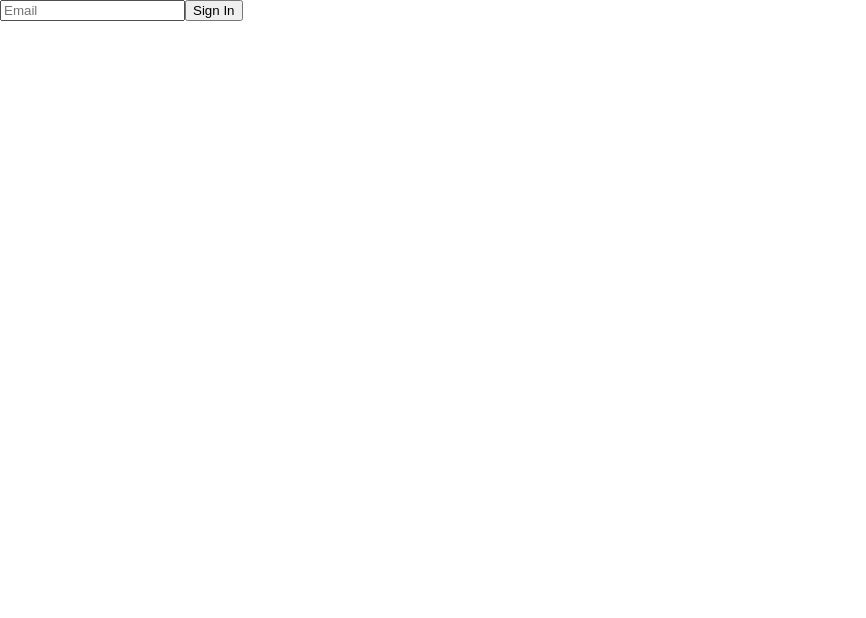
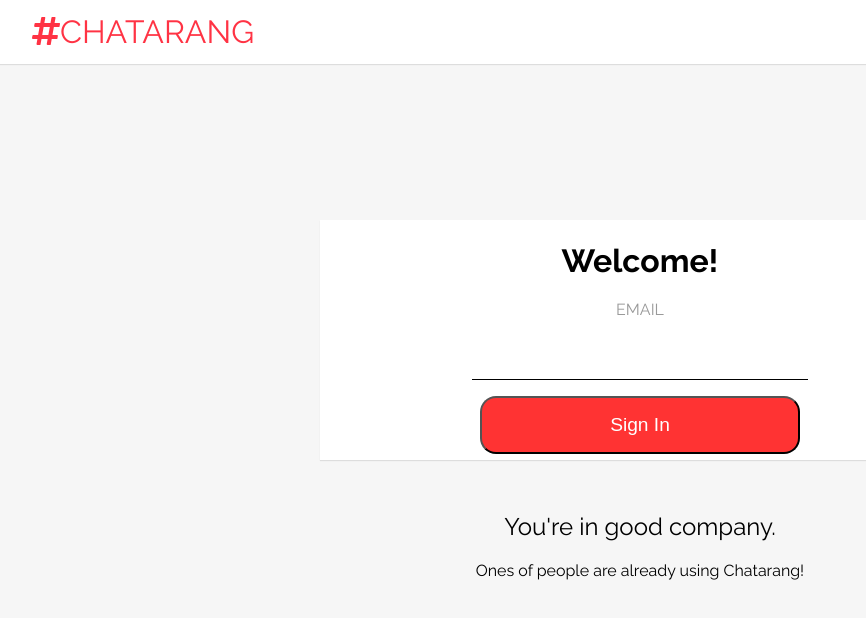
Before and after one commit to Rionna/chatarang, a React (Create React App) app: page / in a window 1280 px wide. Shown: the top 618 px of the page, without its empty margins (0-866 px from the left). Built offline with nearby package versions, Linux system fonts and the light colour scheme.

Commit message:
Style SignIn

```diff
--- a/src/SignIn.js
+++ b/src/SignIn.js
@@ -1,4 +1,5 @@
 import React, { Component } from 'react'
+import { StyleSheet, css } from 'aphrodite'
 
 class SignIn extends Component {
   state = {
@@ -20,20 +21,112 @@ class SignIn extends Component {
 
   render() {
     return (
-      <div className="SignIn">
-        <form onSubmit={this.handleSubmit}>
+      <div className={`SignIn ${css(styles.signIn)}`}>
+        <header className={css(styles.header)}>
+          <span className={css(styles.title)}>
+            <i className="fas fa-hashtag"></i>
+            Chatarang
+          </span>
+        </header>
+        <main className={css(styles.main)}>
+          <form
+            className={css(styles.form)}
+            onSubmit={this.handleSubmit}
+          >
+            <h1>Welcome!</h1>
+            <label htmlFor="email" className={css(styles.label)}>
+              Email
+            </label>
             <input
               type="email"
               name="email"
-            placeholder="Email"
-            value={this.state.email}
+              className={css(styles.input)}
               onChange={this.handleChange}
+              autoFocus
             />
-          <button type="submit">Sign In</button>
+            <button type="submit" className={css(styles.button)}>
+              Sign In
+            </button>
           </form>
+
+          <div className="blurb">
+            <h2 className={css(styles.h2)}>You're in good company.</h2>
+            <p>Ones of people are already using Chatarang!</p>
+          </div>
+        </main>
       </div>
     )
   }
 }
-
+const styles = StyleSheet.create({
+  signIn: {
+    display: 'flex',
+    flexDirection: 'column',
+    height: '100vh',
+    backgroundColor: '#f6f6f6',
+  },
+  header: {
+    backgroundColor: '#fff',
+    height: '4rem',
+    padding: '0 2rem',
+    margin: 0,
+    display: 'flex',
+    alignItems: 'center',
+    boxShadow: '0 1px 1px rgba(0,0,0,.1)',
+  },
+  title: {
+    color: '#ff3344',
+    fontWeight: 400,
+    textTransform: 'uppercase',
+    lineHeight: '80px',
+    fontSize: '2rem',
+  },
+  main: {
+    flex: 1,
+    textAlign: 'center',
+    display: 'flex',
+    flexDirection: 'column',
+    justifyContent: 'center',
+    margin: '0 auto',
+    paddingBottom: '3rem',
+  },
+  form: {
+    width: '40rem',
+    height: '15rem',
+    backgroundColor: 'white',
+    boxShadow: '0 1px 1px rgba(0,0,0,.1)',
+    marginBottom: '2rem',
+  },
+  label: {
+    display: 'block',
+    textTransform: 'uppercase',
+    color: '#999',
+  },
+  input: {
+    width: '20rem',
+    fontSize: '1.5rem',
+    border: 0,
+    borderBottom: '1px solid black',
+    marginTop: '1rem',
+    marginBottom: '1rem',
+    textAlign: 'center',
+    padding: '0.5rem',
+    ':focus': {
+      outline: 0,
+    },
+  },
+  h2: {
+    fontWeight: 'normal',
+  },
+  button: {
+    display: 'block',
+    margin: '0 auto',
+    padding: '1rem 2rem',
+    fontSize: '1.2rem',
+    borderRadius: '1rem',
+    backgroundColor: '#ff3333',
+    color: 'white',
+    width: '20rem',
+  },
+})
 export default SignIn
```
Lines whose indentation alone changed are shown as unchanged.
